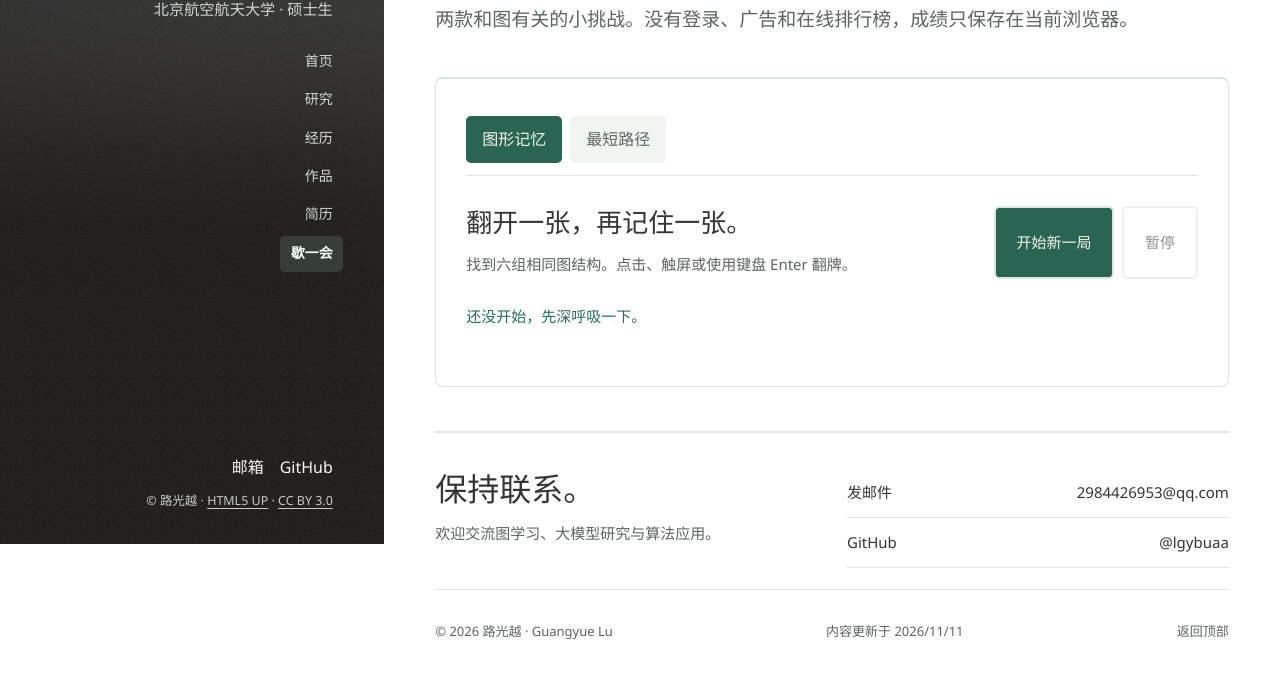
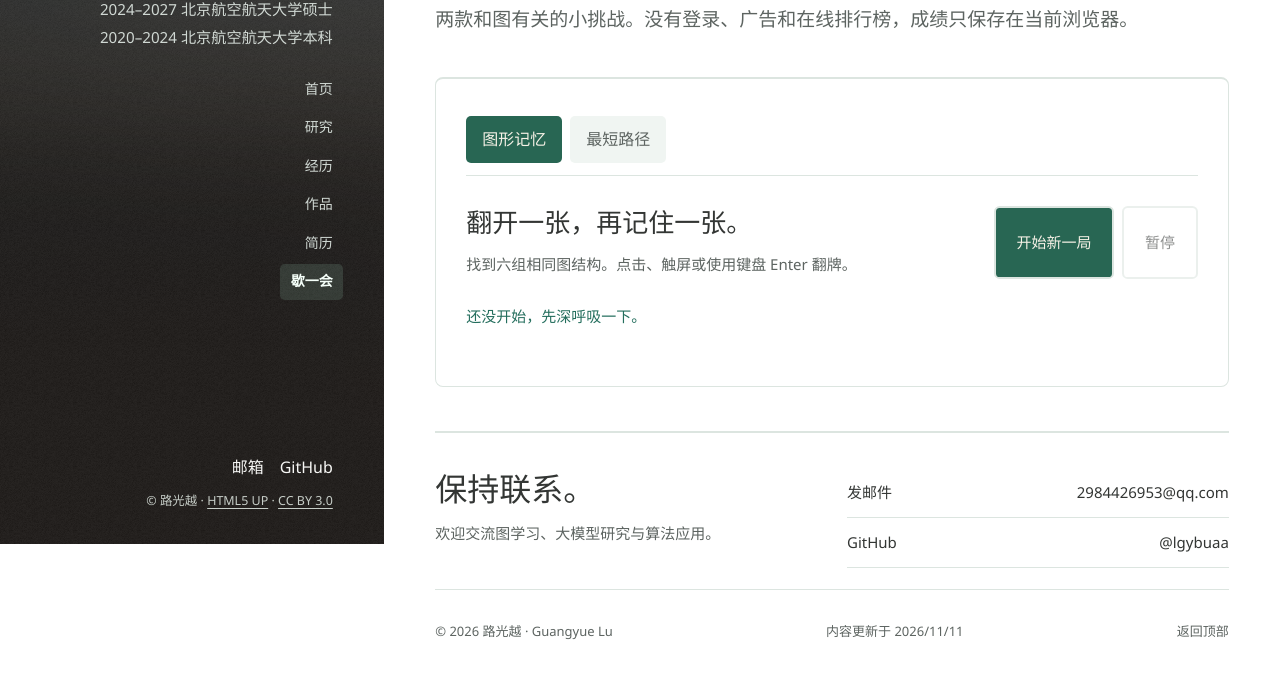
Before and after one commit to lgybuaa/lugy-profile, a plain HTML site: page playground/index.html in a window 1280 px wide. Shown: the part 256-930 px from the top of the page. Drawn offline with Linux system fonts and the light colour scheme.

Commit message:
Update sidebar education on playground

```diff
--- a/playground/index.html
+++ b/playground/index.html
@@ -1,9 +1,9 @@
-<!doctype html><html lang="zh-CN"><head><meta charset="utf-8"><meta name="viewport" content="width=device-width, initial-scale=1"><meta name="description" content="图形记忆与最短路径两款轻量小游戏。"><meta name="theme-color" content="#ffffff" media="(prefers-color-scheme: light)"><meta name="theme-color" content="#191b1b" media="(prefers-color-scheme: dark)"><title>歇一会 | 路光越</title><link rel="canonical" href="https://lugy.me/playground/"><meta property="og:type" content="website"><meta property="og:title" content="歇一会 | 路光越"><meta property="og:description" content="图形记忆与最短路径两款轻量小游戏。"><meta property="og:url" content="https://lugy.me/playground/"><meta name="twitter:card" content="summary"><meta name="color-scheme" content="light dark"><link rel="icon" href="/mark.svg" type="image/svg+xml"><link rel="stylesheet" href="/style.css?v=5"><script defer src="/site.js?v=5"></script></head><body id="top" data-page="playground"><a class="skip" href="#main">跳到主要内容</a><div class="reading-progress" aria-hidden="true"></div><!-- Sidebar layout adapted from Strata by HTML5 UP (html5up.net), CC BY 3.0. -->
+<!doctype html><html lang="zh-CN"><head><meta charset="utf-8"><meta name="viewport" content="width=device-width, initial-scale=1"><meta name="description" content="图形记忆与最短路径两款轻量小游戏。"><meta name="theme-color" content="#ffffff" media="(prefers-color-scheme: light)"><meta name="theme-color" content="#191b1b" media="(prefers-color-scheme: dark)"><title>歇一会 | 路光越</title><link rel="canonical" href="https://lugy.me/playground/"><meta property="og:type" content="website"><meta property="og:title" content="歇一会 | 路光越"><meta property="og:description" content="图形记忆与最短路径两款轻量小游戏。"><meta property="og:url" content="https://lugy.me/playground/"><meta name="twitter:card" content="summary"><meta name="color-scheme" content="light dark"><link rel="icon" href="/mark.svg" type="image/svg+xml"><link rel="stylesheet" href="/style.css?v=6"><script defer src="/site.js?v=5"></script></head><body id="top" data-page="playground"><a class="skip" href="#main">跳到主要内容</a><div class="reading-progress" aria-hidden="true"></div><!-- Sidebar layout adapted from Strata by HTML5 UP (html5up.net), CC BY 3.0. -->
 <header class="strata-sidebar">
   <div class="strata-profile">
     <a class="strata-avatar" href="/" aria-label="路光越 · 首页"></a>
     <p class="strata-name"><a href="/">路光越</a></p>
-    <p class="strata-profile-copy"><span lang="en">Guangyue Lu</span><br>北京航空航天大学 · 硕士生</p>
+    <p class="strata-profile-copy"><span lang="en">Guangyue Lu</span><br>2024–2027 北京航空航天大学硕士<br>2020–2024 北京航空航天大学本科</p>
   </div>
   <nav id="main-nav" aria-label="主导航">
     <a href="/">首页</a>
```
